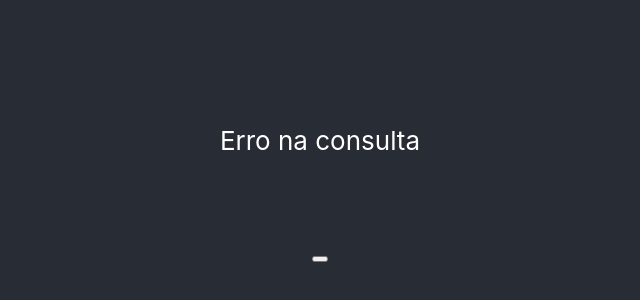
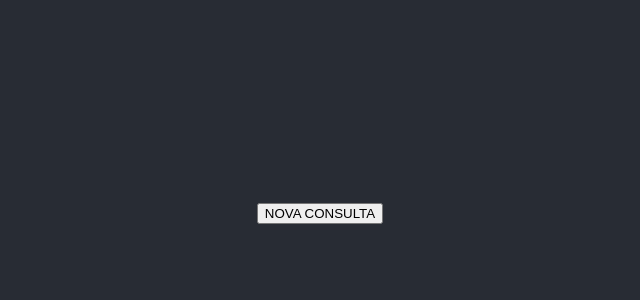
Before and after one commit to gbrlcoelho/react-eureka, a React (Create React App) app: page /erro in a window 1280 px wide. Shown: the part 218-518 px from the top of the page, without its empty margins (320-960 px from the left). Built offline with nearby package versions, Linux system fonts and the light colour scheme.

Commit message:
Add props: Error

```diff
--- a/src/Containers/Erro.tsx
+++ b/src/Containers/Erro.tsx
@@ -1,21 +1,16 @@
 import React from "react";
 import { Link } from "react-router-dom";
 
-export function Erro(props: {
-  errorMessage:
-    | boolean
-    | React.ReactChild
-    | React.ReactFragment
-    | React.ReactPortal
-    | null
-    | undefined;
-}) {
+interface Error {
+	errorMessage: string;
+}
+
+export function Erro(props: Error) {
 	return (
 		<>
-      <p>Erro na consulta</p>
 			<p>{props.errorMessage}</p>
 			<Link to={"/"}>
-        <button></button>
+				<button>NOVA CONSULTA</button>
 			</Link>
 		</>
 	);
```
Lines whose indentation alone changed are shown as unchanged.
